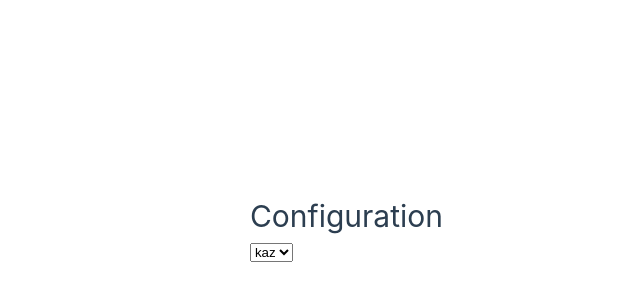
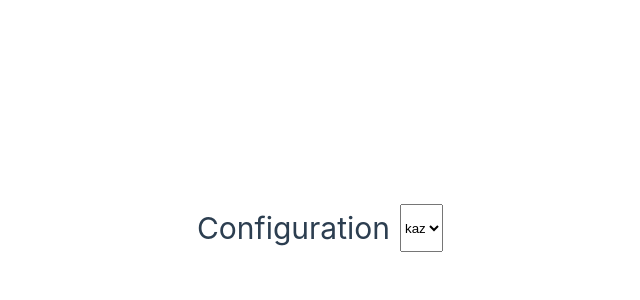
Before and after one commit to Nurkhan-s/coffee-original, a Vue app: page / in a window 1280 px wide. Shown: the part 172-472 px from the top of the page, without its empty margins (197-837 px from the left). Built offline with nearby package versions, Linux system fonts and the light colour scheme.

Commit message:
build: changed build to docs folder

```diff
--- a/package.json
+++ b/package.json
@@ -12,6 +12,7 @@
     "deploy": "gh-pages -d docs"
   },
   "dependencies": {
+    "sass": "^1.70.0",
     "vue": "^3.3.11",
     "vue-i18n": "9"
   },
--- a/src/App.vue
+++ b/src/App.vue
@@ -10,7 +10,7 @@ watch(locale, (val) => {
 </script>
 
 <template>
-  <div>
+  <div class="root">
     <h1>{{ $t('title.config') }}</h1>
     <select class="App-language" v-model="locale">
       <option
@@ -23,31 +23,13 @@ watch(locale, (val) => {
 
 </template>
 
-<style scoped>
-header {
-  line-height: 1.5;
+<style lang="scss" scoped>
+.root {
+  display: flex;
+
+  h1 {
+    margin-right: 10px;
+  }
 }
 
-.logo {
-  display: block;
-  margin: 0 auto 2rem;
-}
-
-@media (min-width: 1024px) {
-  header {
-    display: flex;
-    place-items: center;
-    padding-right: calc(var(--section-gap) / 2);
-  }
-
-  .logo {
-    margin: 0 2rem 0 0;
-  }
-
-  header .wrapper {
-    display: flex;
-    place-items: flex-start;
-    flex-wrap: wrap;
-  }
-}
 </style>
```
Also changed, not shown: 5 other files (tests, documents, lock files or other folders).
